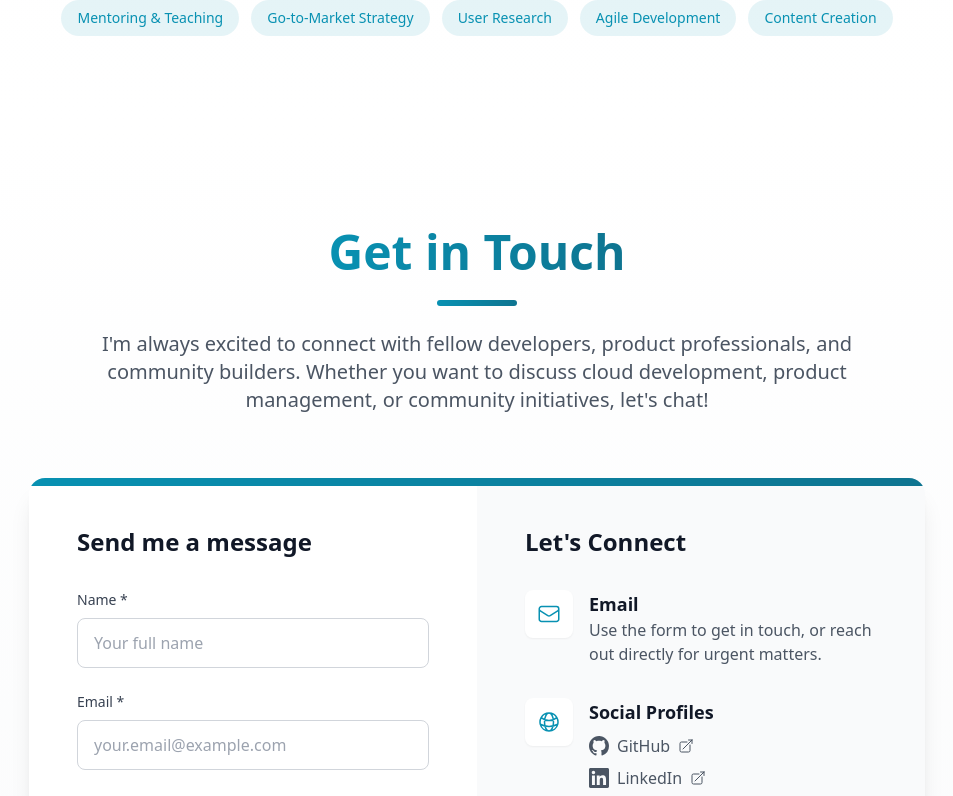
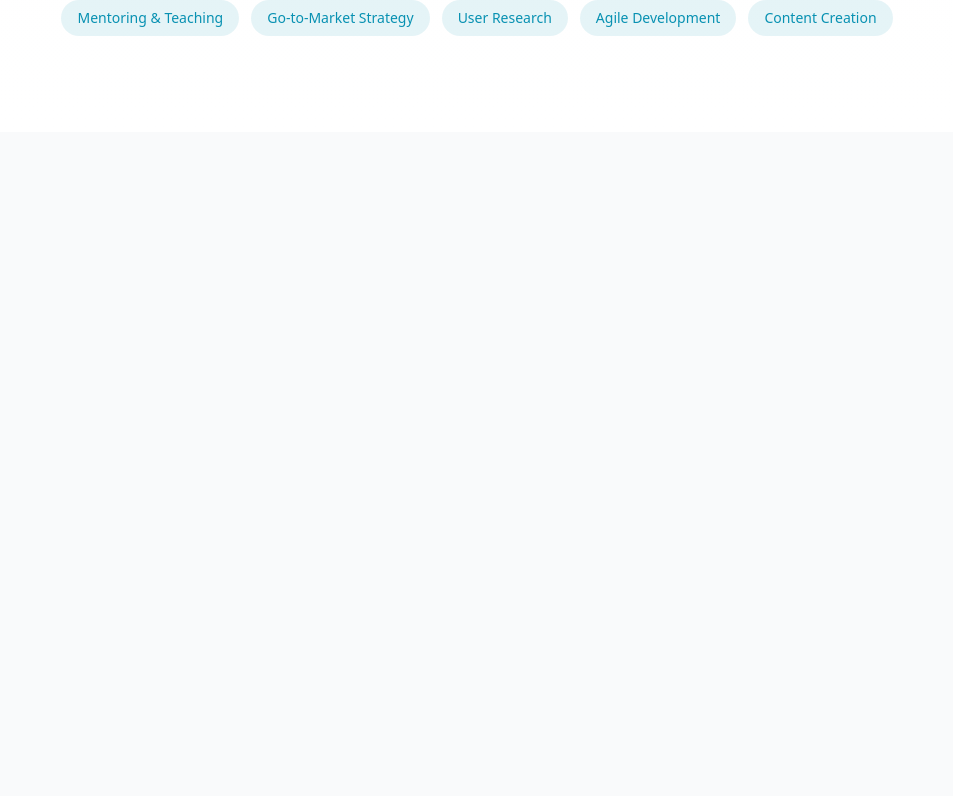
Before and after one commit to hector-norza/HectorNorza, a React (Vite) app: page / in a window 1280 px wide. Shown: the part 5018-5814 px from the top of the page, without its empty margins (163-1116 px from the left). After the commit the page ends 5150 px from the top, so only its background shows below. Built offline with nearby package versions, Linux system fonts and the light colour scheme.

Commit message:
Temporarily remove Contact component to test for blank page issue

```diff
--- a/src/App.tsx
+++ b/src/App.tsx
@@ -2,7 +2,7 @@ import Navbar from './components/Navbar'
 import Hero from './components/Hero'
 import About from './components/About'
 import Resume from './components/Resume'
-import Contact from './components/Contact'
+// import Contact from './components/Contact'
 
 function App() {
   return (
@@ -12,7 +12,7 @@ function App() {
         <Hero />
         <About />
         <Resume />
-        <Contact />
+        {/* <Contact /> */}
       </main>
     </div>
   )
```
